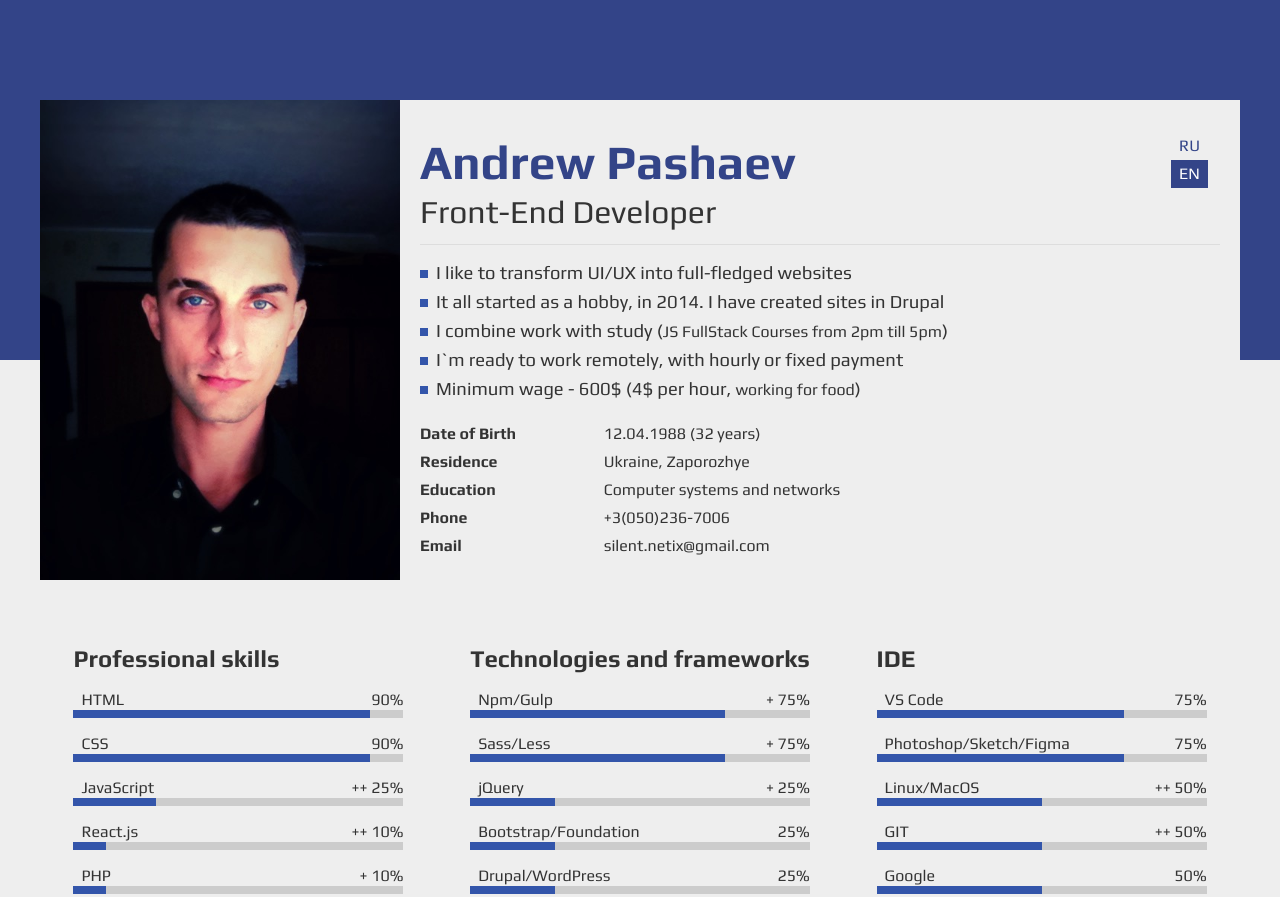
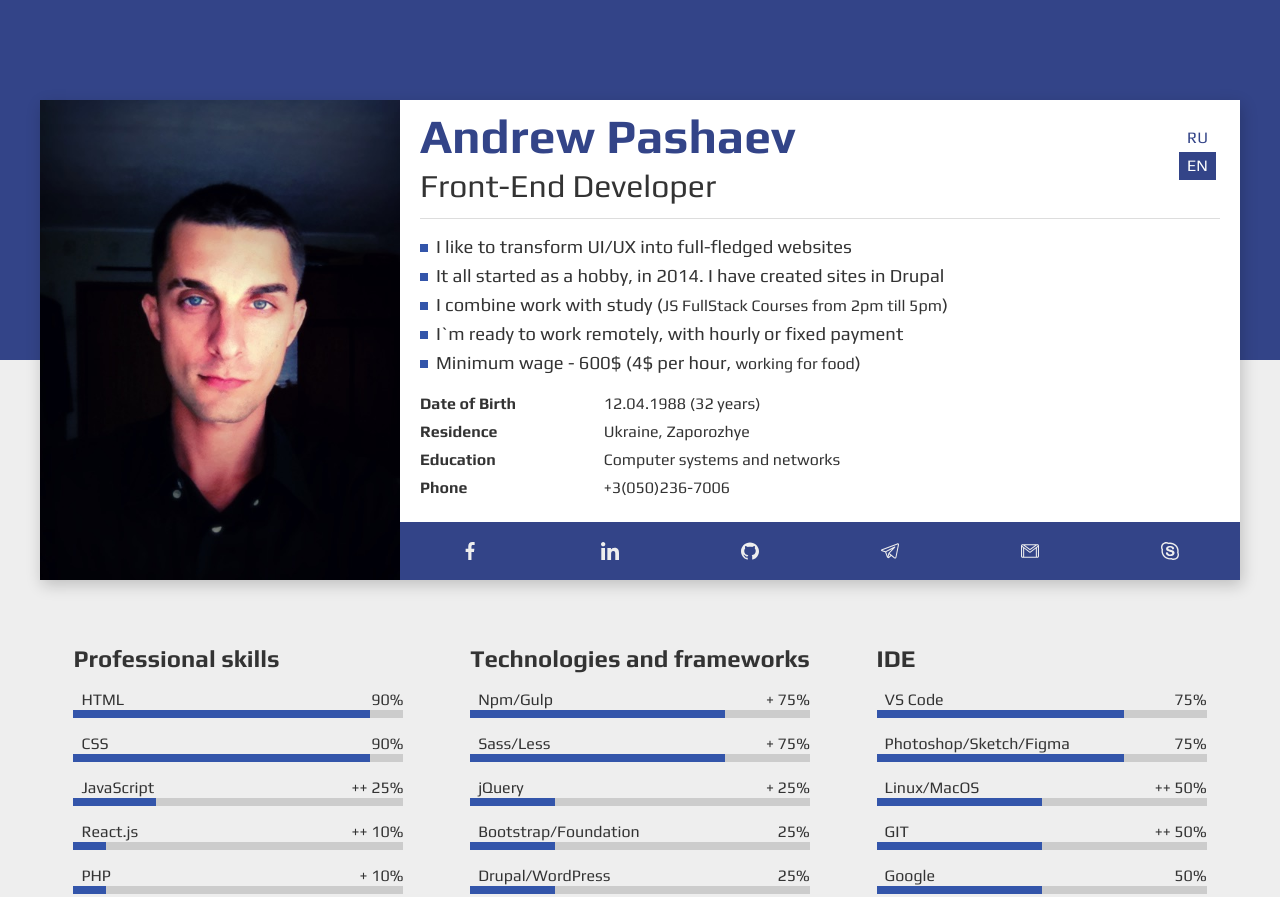
Before and after one commit to andrewsilent/portfolio, a plain HTML site: page index.en.html in a window 1280 px wide. Shown: the top 897 px of the page. Drawn offline with Linux system fonts and the light colour scheme.

Commit message:
fix contacts

```diff
--- a/assets/css/style.css
+++ b/assets/css/style.css
@@ -72,7 +72,8 @@ body {
     flex-wrap: wrap;
     justify-content: center;
     align-items: flex-end;
-    background-color: #EEE;
+    background-color: #FFF;
+    box-shadow: 2px 5px 15px 0 rgba(0,0,0,0.2);
     position: relative;
     z-index: 1;
 }
@@ -105,7 +106,7 @@ body {
 }
 
 .section-intro .personal-list {
-    margin: 1.5rem 0;
+    margin-top: 1.25rem;
 }
 
 .section-intro .personal-list .item {
@@ -123,8 +124,8 @@ body {
 
 .section-intro .language-list {
     position: absolute;
-    top: 2rem;
-    right: 2rem;
+    top: 1.5rem;
+    right: 1.5rem;
 }
 
 .section-intro .language-list .link {
@@ -152,7 +153,7 @@ body {
 
 .section-intro .contacts {
     background-color: #348;
-    margin-top: 2rem;
+    margin-top: 1.5rem;
     margin-left: -1.25rem;
     margin-right: -1.25rem;
 }
@@ -164,10 +165,6 @@ body {
     font-size: 0;
 }
 
-.section-intro .contacts .item + .item {
-    /* margin-left: 2rem; */
-}
-
 .section-intro .contacts .link {
     display: inline-block;
     background-color: transparent;
@@ -176,7 +173,6 @@ body {
 }
 
 .section-intro .contacts .link:hover {
-    /* background-color: rgba(0,0,0,0.1); */
     transition: all 0.5s ease 0s;
     background-image: linear-gradient(90deg, rgba(51,85,170,0) 0%, rgba(0,0,0,0.1) 50%, rgba(51,85,170,0) 100%);
 }
--- a/index.en.html
+++ b/index.en.html
@@ -44,11 +44,41 @@
                                 <li class="item">
                                     <span class="param">Phone</span> <span class="value">+3(050)236-7006</span>
                                 </li>
+                            </ul>
+                        </div>
+                        <div class="contacts">
+                            <ul class="list">
                                 <li class="item">
-                                    <span class="param">Email</span> <span class="value">silent.netix@gmail.com</span>
+                                    <a class="link" href="https://www.facebook.com/silent.netix/">
+                                        <img src="assets/img/facebook.svg" alt="facebook" class="icon">
+                                    </a>
+                                </li>
+                                <li class="item">
+                                    <a class="link" href="https://www.linkedin.com/in/andrew-silent/">
+                                        <img src="assets/img/linkedin.svg" alt="linkedin" class="icon">
+                                    </a>
+                                </li>
+                                <li class="item">
+                                    <a class="link" href="https://github.com/andrewsilent">
+                                        <img src="assets/img/github.svg" alt="github" class="icon">
+                                    </a>
+                                </li>
+                                <li class="item">
+                                    <a class="link" href="tg://resolve?domain=andrewsilent">
+                                        <img src="assets/img/telegram.svg" alt="telegram" class="icon">
+                                    </a>
+                                </li>
+                                <li class="item">
+                                    <a class="link" href="mailto:silent.netix@gmail.com">
+                                        <img src="assets/img/gmail.svg" alt="gmail" class="icon">
+                                    </a>
+                                </li>
+                                <li class="item">
+                                    <a class="link" href="Skype:silent.netix?chat">
+                                        <img src="assets/img/skype.svg" alt="skype" class="icon">
+                                    </a>
                                 </li>
                             </ul>
-                        </div>
                         </div>
                         <div class="language-list">
                             <ul class="list">
@@ -60,13 +90,14 @@
                                 </li>
                             </ul>
                         </div>
+                    </div>
                     <div class="photo-wrap">
-                        <img class="photo" src="assets/img/andrewsilent.jpg"
-                            alt="Andrew Silent Junior Front-End Developer" class="photo">
+                        <img class="photo" src="assets/img/andrewsilent.jpg" alt="Andrew Silent Junior Front-End Developer" class="photo">
                     </div>
                 </div>
             </div>
         </section>
+
         <section class="section-skills">
             <div class="container">
                 <div class="cards">
@@ -133,6 +164,7 @@
                 </div>
             </div>
         </section>
+
         <section class="section-advantages">
             <div class="container">
                 <h2 class="section-title">Why I am better than others?</h2>
@@ -158,6 +190,7 @@
                 </ul>
             </div>
         </section>
+
         <section class="section-projects">
             <div class="container">
                 <h2 class="section-title">My projects</h2>
@@ -167,8 +200,7 @@
                             <a href="https://andrewsilent.github.io/fabrika-podarkov/" class="card-link" target="blank">
                                 <img src="assets/img/fabrikapodarkov.jpg" alt="" class="card-img">
                                 https://andrewsilent/fabrika-podarkov.ru</a>
-                            <p class="card-descr">Website for the sale of New Year's gifts, Nizhny Novgorod. Designed in
-                                Figma
+                            <p class="card-descr">Website for the sale of New Year's gifts, Nizhny Novgorod. Designed in Figma
                             </p>
                         </li>
                         <li class="card">
```
Also changed, not shown: index.html (+38 -18 lines). Lines whose indentation alone changed are shown as unchanged.
